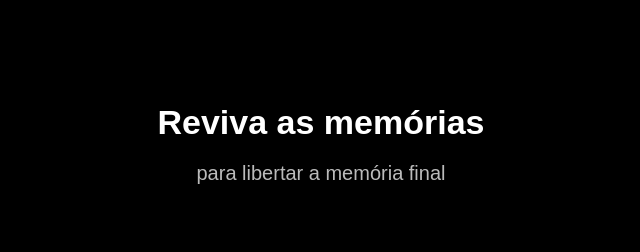
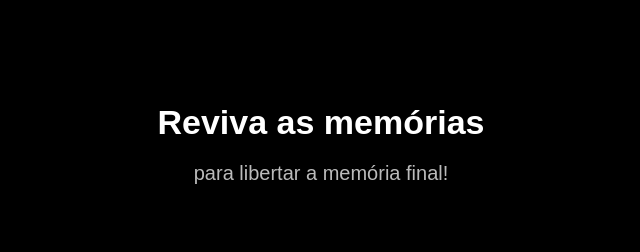
Before and after one commit to ViniVerissimoxd/PhiliaLove, a plain HTML site: page index.html in a window 1280 px wide. Shown: the top 252 px of the page, 319-959 px from the left. Drawn offline with Linux system fonts and the light colour scheme.

Commit message:
Update index.html

```diff
--- a/index.html
+++ b/index.html
@@ -24,7 +24,7 @@
   </h1>
 
   <p id="preText">
-    para libertar a memória final
+    para libertar a memória final!
   </p>
 
   <div id="prePhotoContainer">
```
